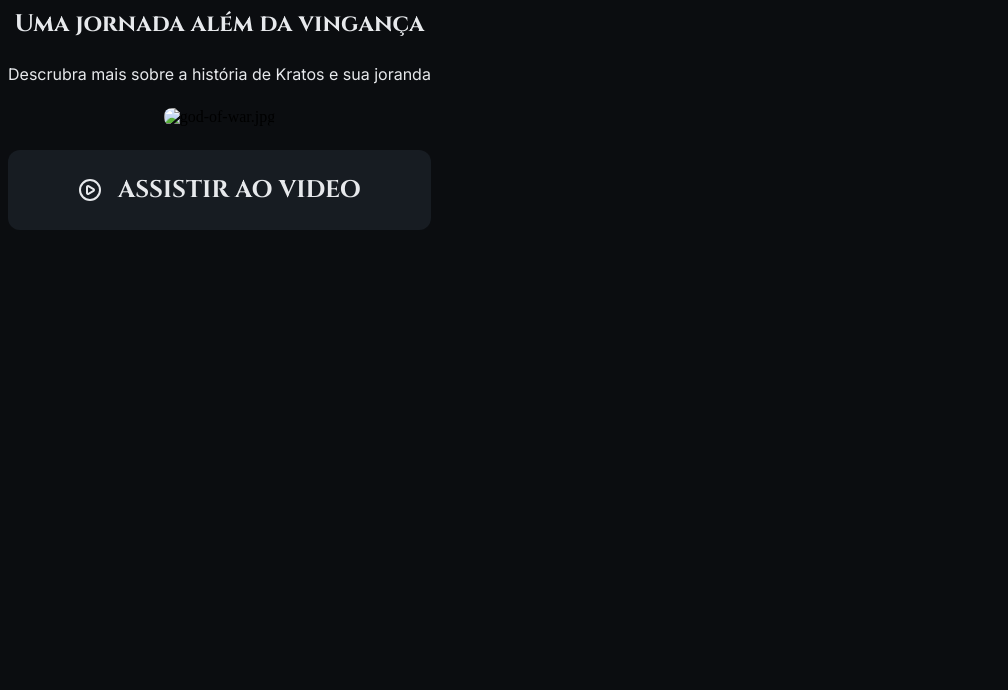
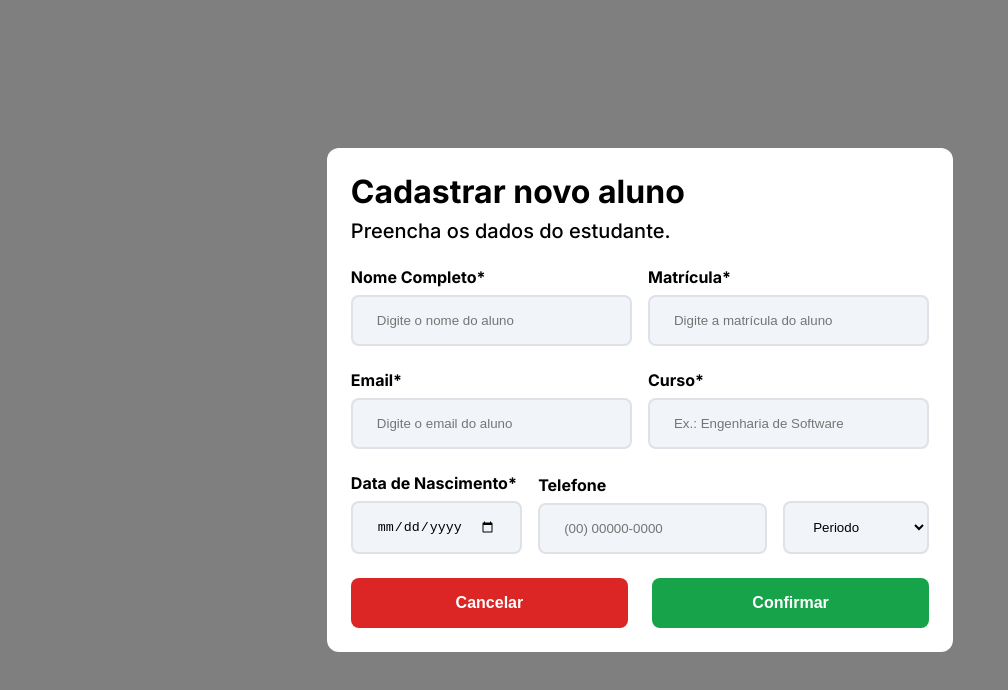
Before and after one commit to WeskleyReis/StudentManager, a plain HTML site: page frontend/pages/modal_create.html in a window 1280 px wide. Shown: the whole page, without its empty margins (0-1008 px from the left). Drawn offline with Linux system fonts and the light colour scheme.

Commit message:
Adicionando HTML e CSS

```diff
--- a/frontend/pages/modal_create.html
+++ b/frontend/pages/modal_create.html
@@ -1,89 +1,171 @@
 <!DOCTYPE html>
-<html lang="en">
+<html lang="pt-br">
 <head>
   <meta charset="UTF-8">
   <meta name="viewport" content="width=device-width, initial-scale=1.0">
-  <title>Document</title>
+  <title>Modal Create</title>
 
   <style>
-    @import url('https://fonts.googleapis.com/css2?family=Cinzel:wght@400..900&display=swap');
     @import url('https://fonts.googleapis.com/css2?family=Inter:ital,opsz,wght@0,14..32,100..900;1,14..32,100..900&display=swap');
 
     body {
-      background-color: #0B0D10;
-    }
-
-    .card {
-      width: fit-content;
-
-      display: flex;
-      flex-direction: column;
-      gap: 24px;
-      align-items: center;
-    }
-
-    p {
       padding: 0;
       margin: 0;
     }
 
-    .titulo {
-      font-family: Cinzel;
-      font-size: 24px;
-      font-weight: 700;
-      color: #E7E9EC;
+    .background_modal {
+      height: 100dvh;
+      background-color: rgba(0, 0, 0, 0.5);
+      display: flex;
+      justify-content: center;
+      align-items: center;
     }
 
-    .subtitulo {
+    .modal {
+      padding: 24px;
+      display: flex;
+      flex-direction: column;
+      gap: 24px;
+
       font-family: inter;
-      color: #E7E9EC;
-    }
 
-    img {
-      border-radius: 8px;
-    }
-
-    button {
-      cursor: pointer;
-
-      width: 100%;
-      padding: 24px;
-
-      background-color: #171C22;
-      border: none;
-      outline: none;
+      background-color: white;
       border-radius: 12px;
     }
 
-    button a {
+    .infor {
+      display: flex;
+      flex-direction: column;
+      gap: 8px;
+    }
+
+    .titulo_modal{
+      margin: 0;
+      font-size: 32px;
+      font-weight: 700;
+    }
+
+    .subtitulo_modal {
+      margin: 0;
+      font-size: 20px;
+      font-weight: 500;
+    }
+
+    .div_label {
       display: flex;
       gap: 16px;
-      justify-content: center;
-      align-items: center;
+      align-items: end;
+    }
 
-      font-family: cinzel;
-      font-size: 24px;
+    label {
+      display: flex;
+      flex-direction: column;
+      gap: 8px;
+
+      font-size: 16px;
       font-weight: 700;
-      color: #E7E9EC;
-      text-decoration: none;
+
+      width: 100%;
+    }
+
+    .modal input {
+      padding: 16px 24px;
+      border: 2px solid rgba(0, 0, 0, 0.08);
+      outline: none;
+      border-radius: 8px;
+      background-color: #F1F5F9;
+    }
+
+    .modal select {
+      height: fit-content;
+      padding: 16px 24px;
+      border: 2px solid rgba(0, 0, 0, 0.08);
+      outline: none;
+      border-radius: 8px;
+      background-color: #F1F5F9;
+    }
+
+    .buttons {
+      display: flex;
+      gap: 24px;
+    }
+
+    .buttons button {
+      border: none;
+      outline: none;
+      border-radius: 8px;
+
+      font-size: 16px;
+      font-weight: 700;
+
+      padding: 16px 24px;
+      width: 100%;
+
+      color: white;
+    }
+
+    .cancelar {
+      background-color: #DC2626;
+    }
+
+    .confirmar {
+      background-color: #16A34A;
     }
   </style>
 </head>
 <body>
-  <div class="card">
-    <p class="titulo">
-      Uma jornada além da vingança
-    </p>
-    <p class="subtitulo">
-      Descrubra mais sobre a história de Kratos e sua joranda
-    </p>
-    <img src="god-of-war.jpg" alt="god-of-war.jpg">
-    <button>
-      <a href="https://youtu.be/2keP8VK7kDc?si=4PWR17x9xftT-wU4">
-        <svg xmlns="http://www.w3.org/2000/svg" width="24" height="24" viewBox="0 0 24 24" fill="none" stroke="currentColor" stroke-width="2" stroke-linecap="round" stroke-linejoin="round" class="lucide lucide-circle-play preview-icon"><path d="M9 9.003a1 1 0 0 1 1.517-.859l4.997 2.997a1 1 0 0 1 0 1.718l-4.997 2.997A1 1 0 0 1 9 14.996z"/><circle cx="12" cy="12" r="10"/></svg>
-        ASSISTIR AO VIDEO
-      </a>
-    </button>
+  <div class="background_modal">
+    <div class="modal">
+      <div class="infor">
+        <p class="titulo_modal">Cadastrar novo aluno</p>
+        <p class="subtitulo_modal">Preencha os dados do estudante.</p>
+      </div>
+      <div class="div_label">
+        <label for="nome">
+          Nome Completo*
+          <input type="text" placeholder="Digite o nome do aluno" name="nome" id="name">
+        </label>
+        <label for="matricula">
+          Matrícula*
+          <input type="number" placeholder="Digite a matrícula do aluno" name="matricula" id="matricula">
+        </label>
+      </div>
+      <div class="div_label">
+        <label for="email">
+          Email*
+          <input type="text" placeholder="Digite o email do aluno" name="email" id="email">
+        </label>
+        <label for="curso">
+          Curso*
+          <input type="text" placeholder="Ex.: Engenharia de Software" name="curso" id="curso">
+        </label>
+      </div>
+      <div class="div_label">
+        <label for="nascimento">
+          Data de Nascimento*
+          <input type="date" name="nascimento" id="nascimento">
+        </label>
+        <label for="telefone">
+          Telefone
+          <input type="tel" placeholder="(00) 00000-0000" name="telefone" id="telefone">
+        </label>
+        <select name="periodo" id="periodo">
+          <option value="" disabled selected>Periodo</option>
+          <option value="primeiro">1º Semestre</option>
+          <option value="segundo">2º Semestre</option>
+          <option value="terceiro">3º Semestre</option>
+          <option value="quarto">4º Semestre</option>
+          <option value="quinto">5º Semestre</option>
+          <option value="sexto">6º Semestre</option>
+          <option value="setimo">7º Semestre</option>
+          <option value="oitavo">8º Semestre</option>
+        </select>
+      </div>
+      <div class="buttons">
+        <button class="cancelar">Cancelar</button>
+        <button class="confirmar">Confirmar</button>
+      </div>
+    </div>
   </div>
 </body>
 </html>
```
